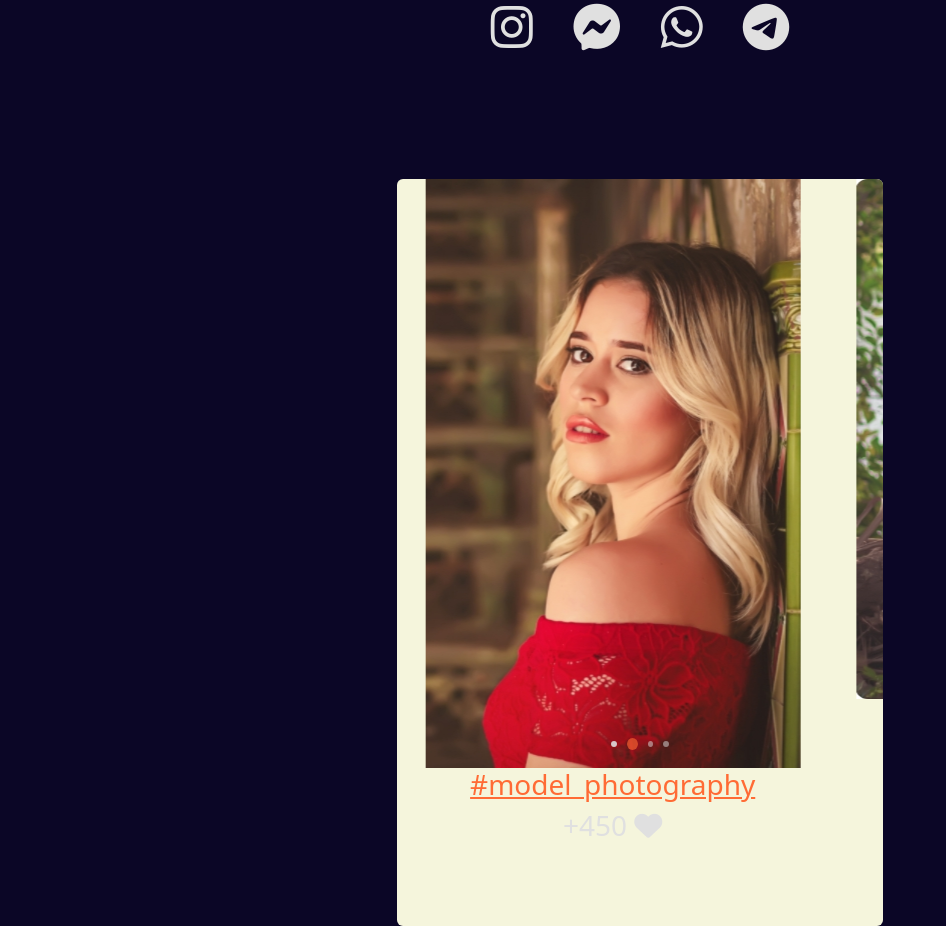
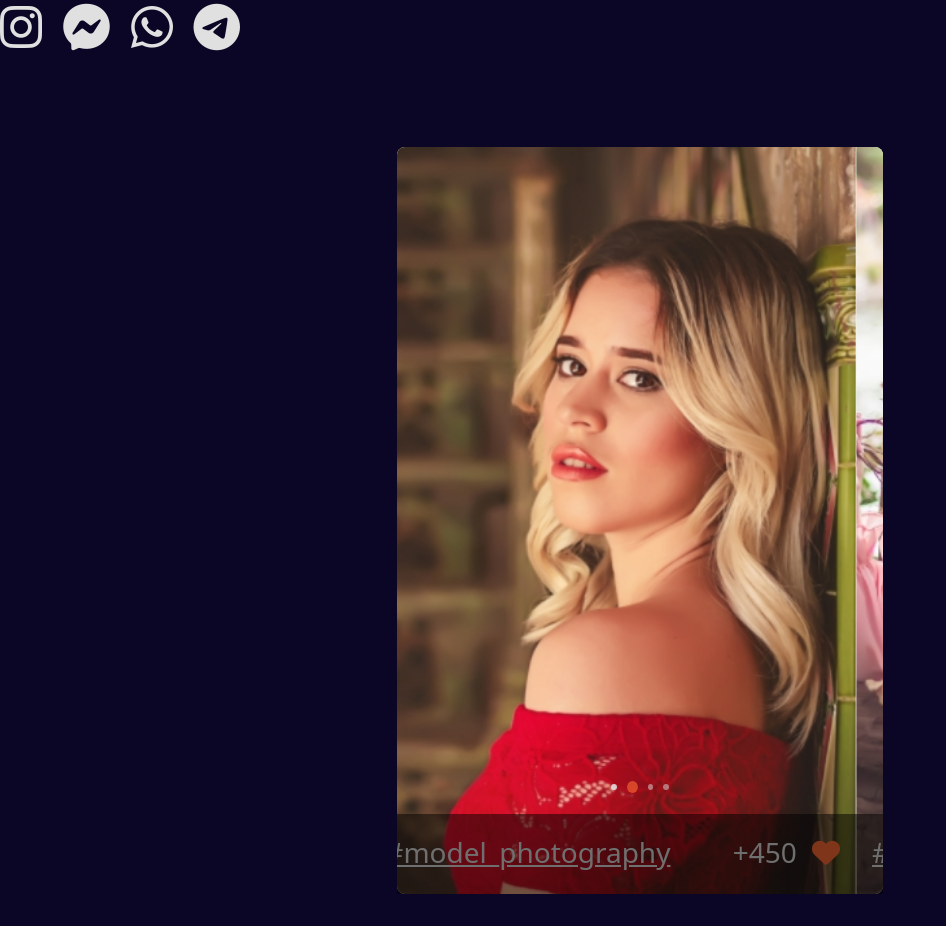
Before and after one commit to fgbyte/mai.photo, a website: page dist/style-guide.html in a window 1280 px wide. Shown: the part 570-1496 px from the top of the page, without its empty margins (0-946 px from the left). After the commit the page ends 1464 px from the top, so only its background shows below. Drawn offline with Linux system fonts and the light colour scheme.

Commit message:
component service__card hecho

```diff
--- a/scss/_components.scss
+++ b/scss/_components.scss
@@ -74,10 +74,9 @@
 }
 
 .about__social-icons {
+  width: 15rem;
   display: flex;
-  justify-content: center;
-  gap: 2.5rem;
-  padding-bottom: 2rem;
+  justify-content: space-between;
 
   span {
     color: $white;
@@ -96,7 +95,7 @@
   .carousel-indicators {
     align-items: center;
     position: absolute;
-    bottom: 20%;
+    bottom: 10%;
 
     button {
       border-radius: 100%;
@@ -118,16 +117,55 @@
     // margin-bottom: 2rem;
     overflow: hidden;
     text-align: center;
-    border-radius: $border-radius;
+    border-radius: 8px;
 
-    // &__rectangle {
-    //   position: absolute;
-    //         bottom: 0;
-    //         max-width: 44rem;
-    //         width: 100%;
-    //         height: 5rem;
-    //         background-color: rgba($color: black, $alpha: .5);
-    //         padding: 0 1rem;
-    // }
+    &__rectangle {
+      position: absolute;
+      max-width: 30.42rem;
+      bottom: 0;
+      width: 100%;
+      height: 5rem;
+      background-color: rgba($color: black, $alpha: 0.5);
+      padding: 0 1rem;
+      z-index: 1;
+    }
+
+    .carousel-item {
+      width: 100%;
+
+      &__image {
+        width: 100%;
+        // max-width: 37.5rem;
+        object-fit: cover;
+        height: 46.68rem;
+      }
+
+      &__text {
+        width: 100%;
+        display: flex;
+        justify-content: space-between;
+        padding: 1rem;
+        align-items: center;
+        position: absolute;
+        bottom: 0;
+        z-index: 2;
+
+        a {
+          color: $white;
+          text-decoration-color: $white;
+
+          &:hover {
+            color: $secondary;
+          text-decoration-color: $secondary;
+
+          }
+        }
+
+        span {
+          color: $primary;
+          margin-left: .5rem;
+        }
+      }
+    }
   }
 }
```
Also changed, not shown: dist/css/main.css, dist/style-guide.html, 1 other file.
